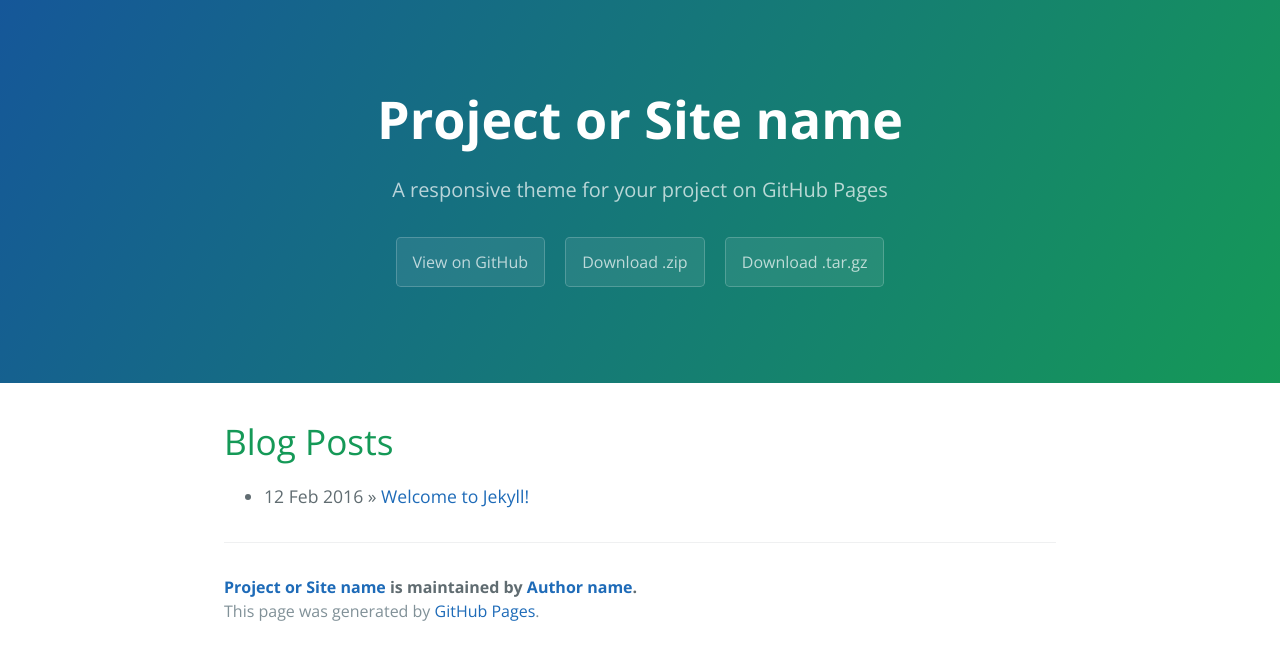
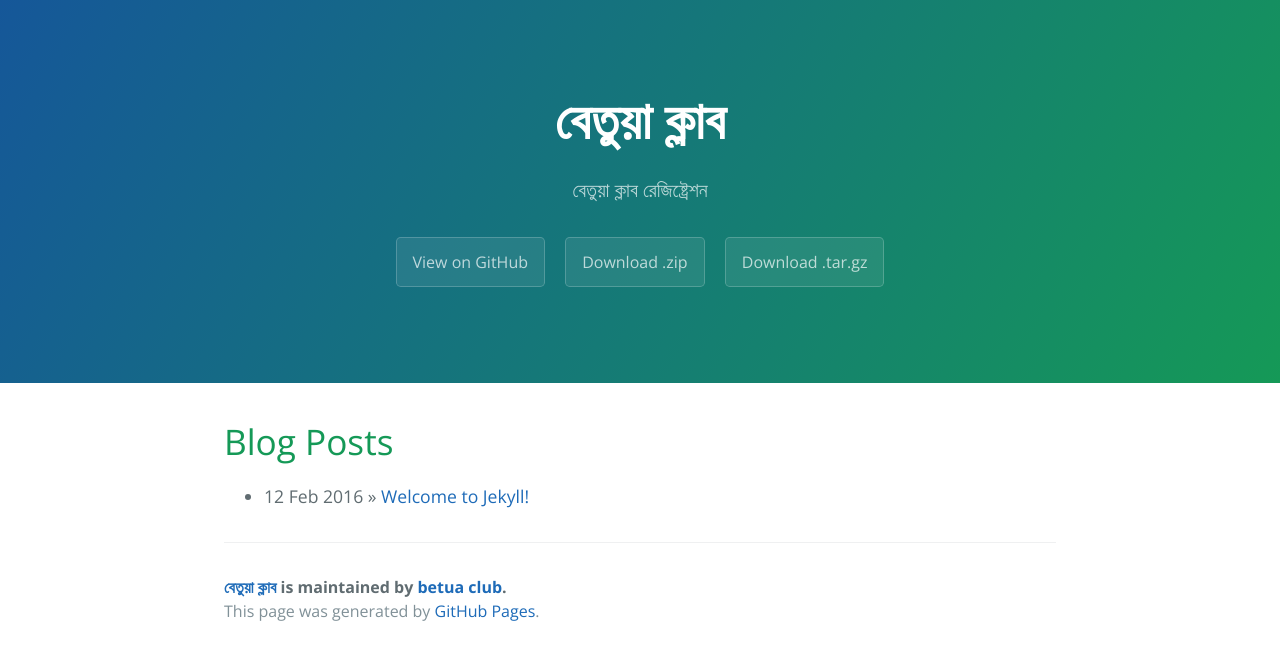
Before and after one commit to shahinmondal/betuaclub.github.io, a Jekyll site: the page built from index.html, in a window 1280 px wide. Shown: the top 660 px of the page. Built offline with Jekyll 4.4.1, drawn with Linux system fonts in a browser that asks for light colours; the list of posts is cut into pages by our own code.

Commit message:
Update _config.yml

```diff
--- a/_config.yml
+++ b/_config.yml
@@ -1,14 +1,14 @@
 # Setup
-title:        Project or Site name
-tagline:      A responsive theme for your project on GitHub Pages
+title:        বেতুয়া ক্লাব
+tagline:      বেতুয়া ক্লাব রেজিষ্ট্রেশন
 baseurl:      ""
 paginate:     1
 locale:       "en"
 
 # About/contact
 author:
-  name:       Author name
-  url:        http://yourhomepage.com
+  name:       betua club
+  url:        https://betuaclub.ml
 
 # Gems
 gems:
```
